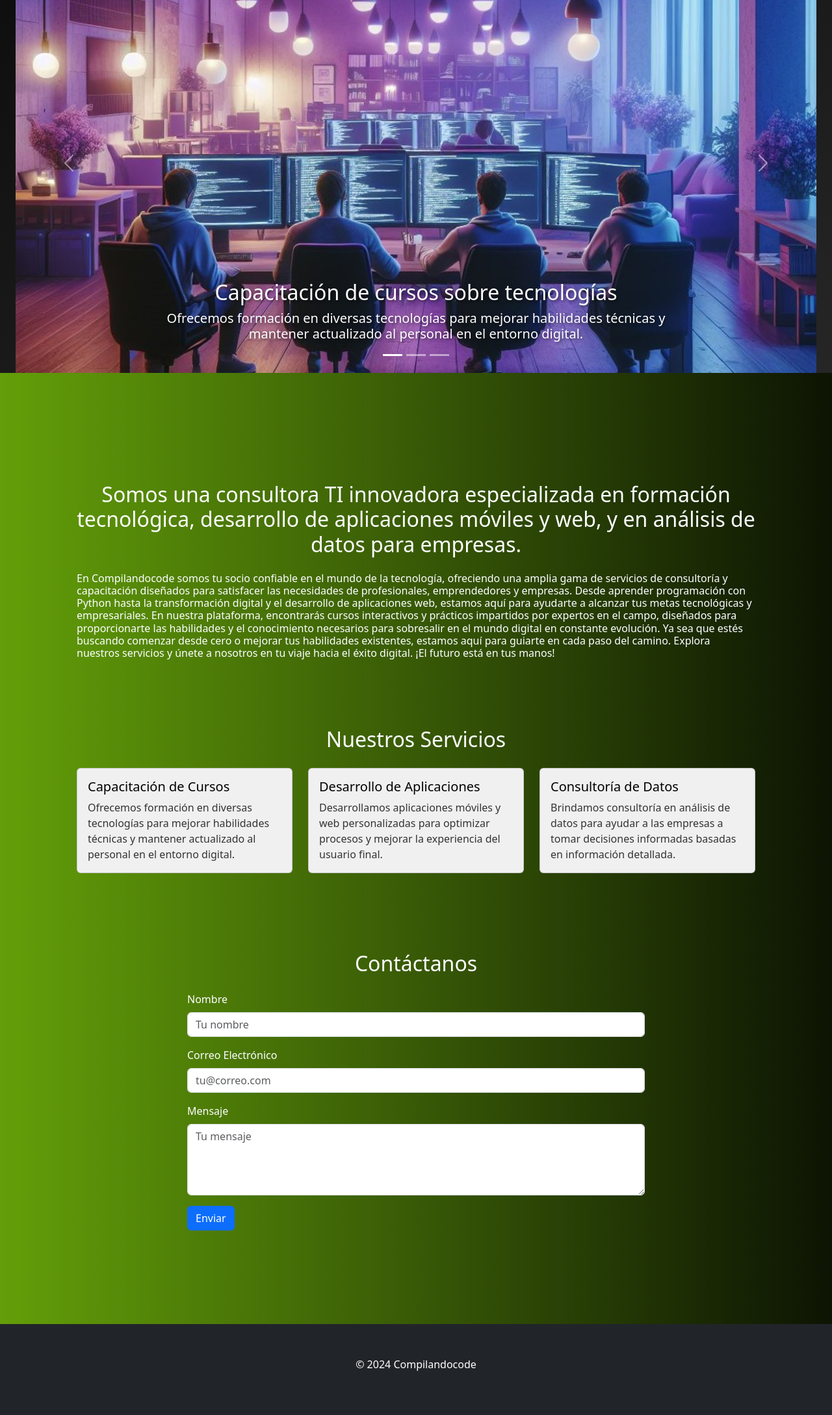
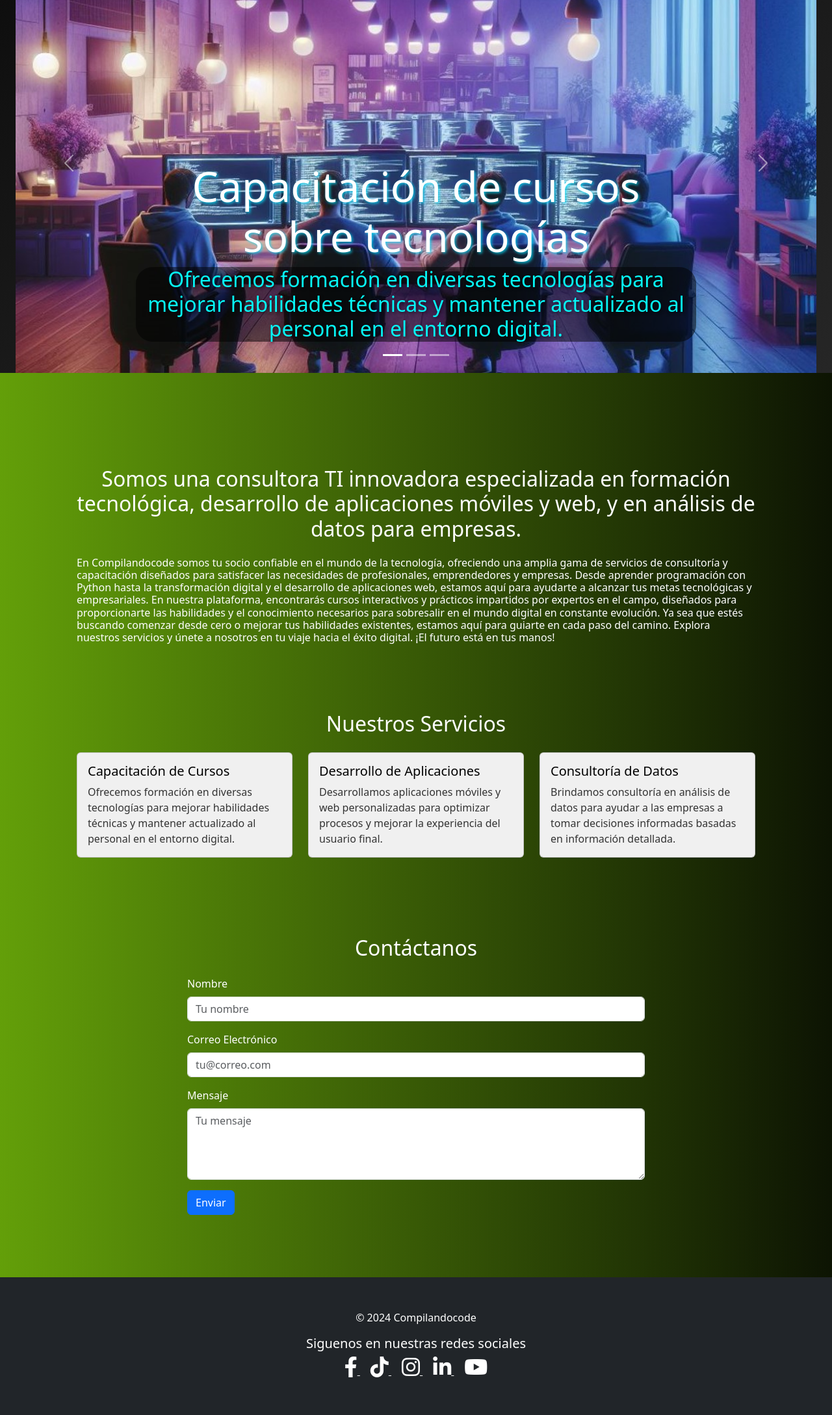
Before and after one commit to emersonxinay/almacen_de_videos_youtube, a Flask app: page / in a window 1280 px wide. Shown: the part 71-2249 px from the top of the page at 65% size. After the commit the page ends 2191 px from the top, so only its background shows below. Run offline with Flask 3, Linux system fonts and the light colour scheme; some libraries are stand-ins or nearby versions.

Commit message:
fix: ajustes css inicio

```diff
--- a/static/css/style.css
+++ b/static/css/style.css
@@ -4,6 +4,9 @@ body {
   margin: 0;
   padding: 0;
 
+}
+main {
+  margin-top: 6em;
 }
 
 .content {
@@ -103,6 +106,22 @@ body {
   margin-left: 1em;
   color: #0D0D0D;
 }
+.carousel-caption h5 {
+  /* color de fondo */
+  background-color: rgba(0, 0, 0, 0.5);
+  /* borde circular */
+  border-radius: 0.8em;
+  /* color del texto */
+  color: #07F7F7;
+  /* tamaño del texto */
+  font-size: 2.0rem; /* Tamaño del texto del subtítulo en pantallas pequeñas */
+}
+.carousel-caption h2 {
+  color: #ffffff;
+  text-shadow: 2px 2px 4px rgba(5, 220, 248, 0.8);
+
+  font-size: 4rem; /* Tamaño del texto del título en pantallas pequeñas */
+}
 /* para el carousel */
 @media (max-width: 767.98px) {
   #carouselExampleCaptions {
@@ -112,6 +131,17 @@ body {
       font-size: 1rem; /* Tamaño del texto del título en pantallas pequeñas */
   }
   .carousel-caption h5 {
+      /* color de fondo */
+      background-color: rgba(0, 0, 0, 0.5);
+      /* borde circular */
+      border-radius: 0.5em;
+      /* color del texto */
+      color: #07F7F7;
+      /* tamaño del texto */
       font-size: 0.5rem; /* Tamaño del texto del subtítulo en pantallas pequeñas */
   }
+  .servicios{
+    padding: 0px;
+    margin-top: 0%;
+  }
 }
--- a/templates/base.html
+++ b/templates/base.html
@@ -26,9 +26,9 @@
 
   </div>
   <!-- sección principal -->
-  <main class="container   mt-5 pt-5 pb-5">
+  <main class="container   servicios">
     <!-- mensajes flash -->
-    <div class="container mt-4">
+    <div class="container  servicios">
       {% with messages = get_flashed_messages(with_categories=true) %}
       {% if messages %}
       <div class="row">
--- a/templates/inicio.html
+++ b/templates/inicio.html
@@ -45,12 +45,12 @@
 </div>
 {% endblock %}
 {% block principal %}
-<div class="container  ">
+<div class="container servicios ">
 
 
   <!-- Sección de servicios con degradado -->
-  <div class="container-fluid  text-white py-5">
-    <div class="container">
+  <div class="container-fluid  text-white py-5 servicios">
+    <div class="container servicios">
       <h2 class="text-center mb-4">Somos una consultora TI innovadora especializada en formación tecnológica, desarrollo
         de
         aplicaciones móviles y web, y en análisis de datos para empresas.</h2>
--- a/templates/shared/footer.html
+++ b/templates/shared/footer.html
@@ -1,7 +1,46 @@
-<div class="container">
-  <footer class="py-3 my-4">
-    <p class="text-center  text-white">
-      © {{ current_date.year }} Compilandocode
-    </p>
-  </footer>
-</div>
+<footer class="container py-3 my-4">
+  <p class="text-center  text-white">
+    © {{ current_date.year }} Compilandocode
+  </p>
+  <!-- redes sociales -->
+  <div class="row">
+    <div class="col">
+      <h5>Siguenos en nuestras redes sociales</h5>
+      <a
+        href="https://facebook.com/compilandocode"
+        target="_blank"
+        class="text-white mx-2"
+      >
+        <i class="fab fa-facebook-f fa-2x"></i>
+      </a>
+      <a
+        href="https://tiktok.com/@compilandocode"
+        target="_blank"
+        class="text-white mx-2"
+      >
+        <i class="fab fa-tiktok fa-2x"></i>
+      </a>
+      <a
+        href="https://instagram.com/compilandocode"
+        target="_blank"
+        class="text-white mx-2 "
+      >
+        <i class="fab fa-instagram fa-2x"></i>
+      </a>
+      <a
+        href="https://www.linkedin.com/company/compilandocode/"
+        target="_blank"
+        class="text-white mx-2"
+      >
+        <i class="fab fa-linkedin-in fa-2x"></i>
+      </a>
+      <a
+        href="https://www.youtube.com/@compilandocode"
+        target="_blank"
+        class="text-white mx-2"
+      >
+        <i class="fab fa-youtube fa-2x"></i>
+      </a>
+    </div>
+  </div>
+</footer>
```
Also changed, not shown: 3 other files.
